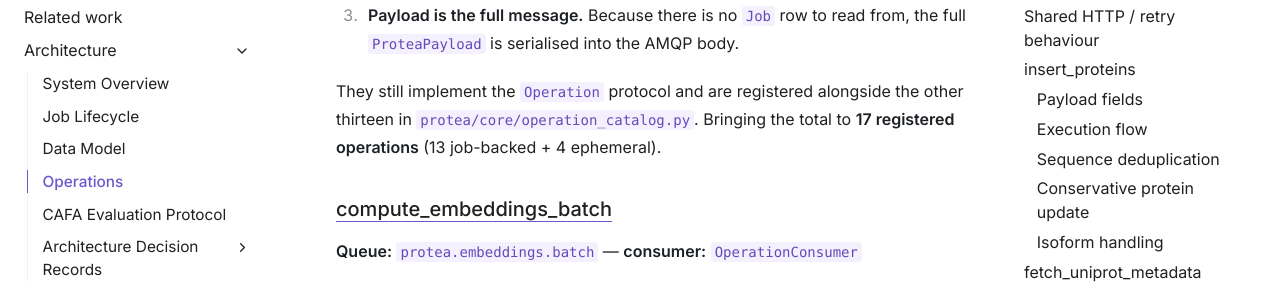
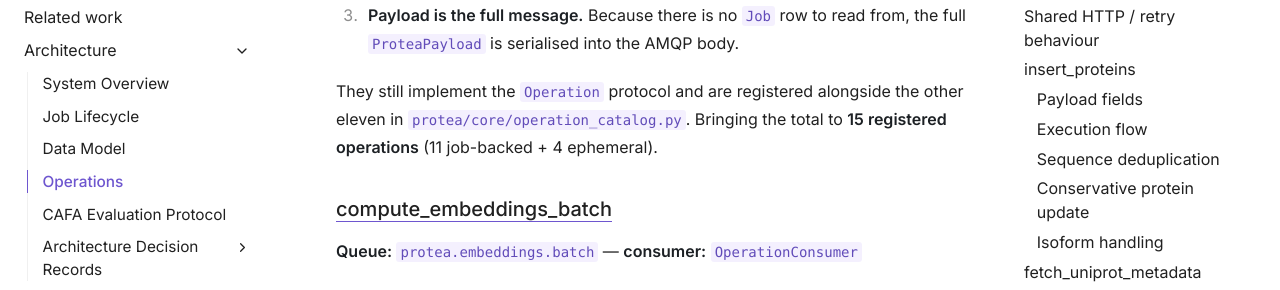
Before and after one commit to frapercan/PROTEA, a Sphinx documentation site: the page built from docs/source/architecture/operations.rst, in a window 1280 px wide and 900 px high, scrolled down 29911 px. Shown: the part 179-469 px from the top of the window. Built offline with Sphinx 7.4.7, drawn with Linux system fonts in a browser that asks for light colours.

Commit message:
docs: sync stale operation counts (17/16/13 -> actual 15) (#93)
## Drift fixed

\`build_operation_registry()\` in
\`protea/core/operation_catalog.py:31-57\` registers exactly **15**
operations: 11 job-backed (\`POST /jobs\`-reachable) plus 4 ephemeral
coordinator-children. Three RST files still cited older counts dating
from before \`train_reranker\` and \`train_reranker_auto\` were
unregistered in F0/T0.6.

| File | Before | After |

|-----------------------------------------------|---------------------------------------------------|--------------------------------------------------|
| \`docs/source/introduction.rst\` | \"sixteen registered operations\"
(×2) | \"fifteen registered operations\" (×2) |
| \`docs/source/reference/core.rst\` | \"seventeen registered operation
instances\" | \"fifteen registered operation instances\" + 11/4 split
spelled out |
| \`docs/source/architecture/operations.rst\` | \"the other thirteen\" +
\"17 registered operations (13 job-backed + 4 ephemeral)\" | \"the other
eleven\" + \"15 registered operations (11 job-backed + 4 ephemeral)\" |

The bullet list under introduction.rst's \"Current capabilities\"
already enumerated exactly 15 entries; only the prose count was wrong.
\`reference/core.rst\` already only documented the 11 job-backed
operations explicitly, but its lead paragraph claimed 17 — fixed and
added a one-sentence pointer to \`/architecture/operations\` for the
four ephemeral siblings.

## Verification

\`\`\`
\$ poetry run sphinx-build -W --keep-going -b html docs/source /tmp/out
build succeeded.
\`\`\`

Zero warnings.

## Stack note

Independent of PRs #88, #90, #92 (all open). Three RST files; no
overlap.

```diff
--- a/docs/source/architecture/operations.rst
+++ b/docs/source/architecture/operations.rst
@@ -1233,8 +1233,8 @@ batch queues. They differ from the operations documented above in three ways:
    from, the full :class:`ProteaPayload` is serialised into the AMQP body.
 
 They still implement the ``Operation`` protocol and are registered alongside
-the other thirteen in ``protea/core/operation_catalog.py``. Bringing the
-total to **17 registered operations** (13 job-backed + 4 ephemeral).
+the other eleven in ``protea/core/operation_catalog.py``. Bringing the
+total to **15 registered operations** (11 job-backed + 4 ephemeral).
 
 compute_embeddings_batch
 ~~~~~~~~~~~~~~~~~~~~~~~~
--- a/docs/source/introduction.rst
+++ b/docs/source/introduction.rst
@@ -135,7 +135,7 @@ a typed operation protocol, a two-session job lifecycle, a RabbitMQ job queue
 with seven routed queues, and a PostgreSQL + pgvector data model that
 versions every input (OBO release, annotation set source, embedding config)
 by UUID. The platform is released as open source and runs end-to-end on a
-single workstation with one GPU. PROTEA currently consolidates sixteen
+single workstation with one GPU. PROTEA currently consolidates fifteen
 registered operations covering ingestion, embedding, prediction, evaluation,
 and re-ranking, as well as a one-click ``/annotate`` endpoint that takes a
 FASTA upload and returns ranked GO predictions.
@@ -199,7 +199,7 @@ database migrations managed by Alembic.
 Current capabilities
 ---------------------
 
-PROTEA currently provides sixteen registered operations spanning the full
+PROTEA currently provides fifteen registered operations spanning the full
 protein functional annotation pipeline:
 
 - **Data ingestion** — ``insert_proteins``, ``fetch_uniprot_metadata``,
```
Also changed, not shown: docs/source/reference/core.rst (+11 -5 lines).
